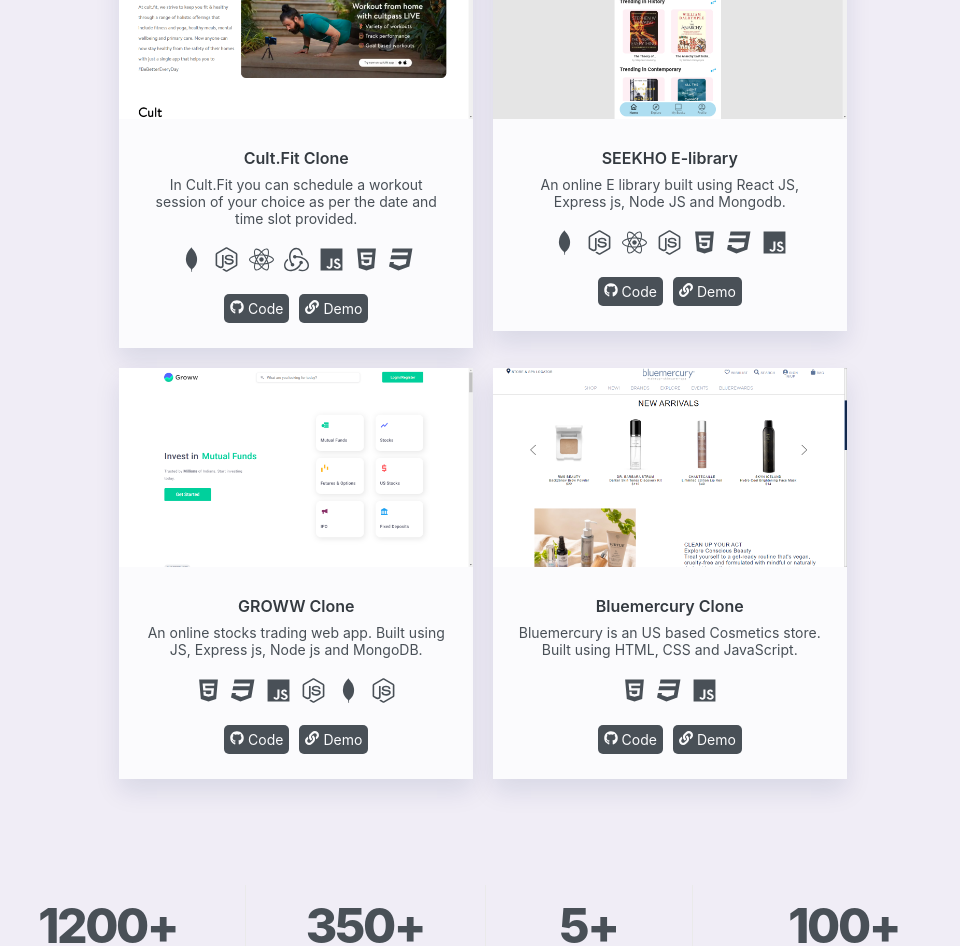
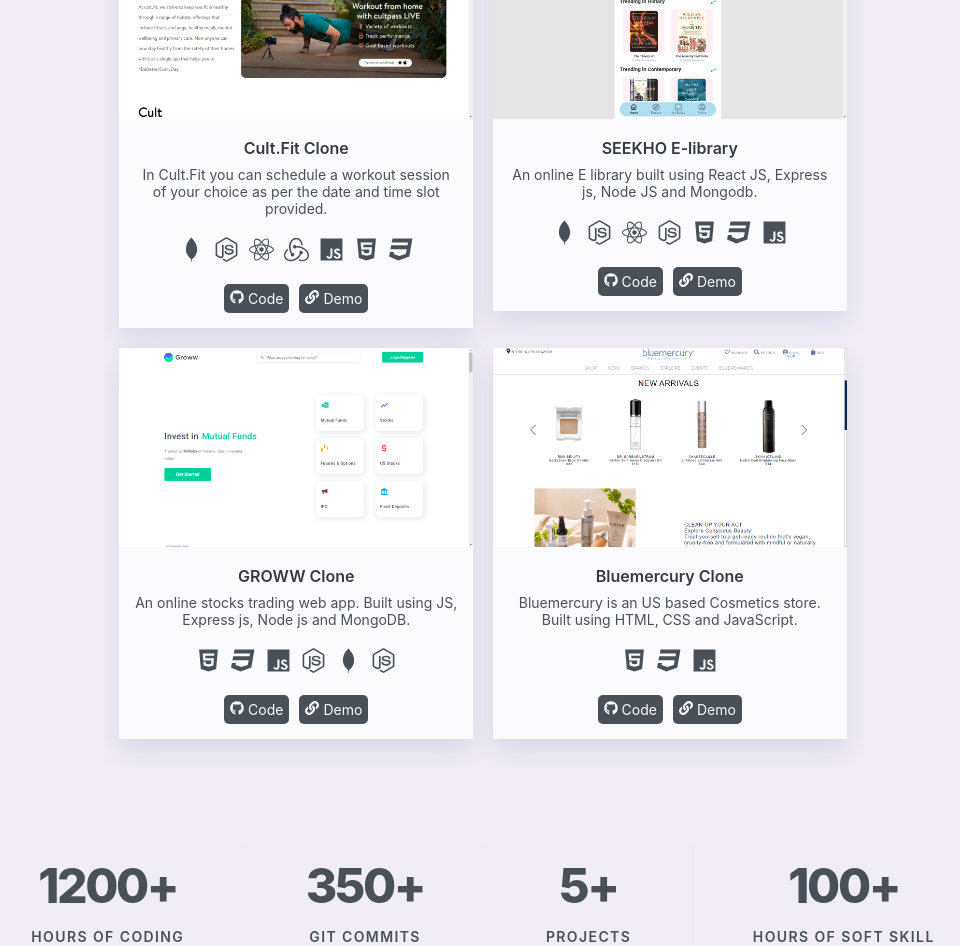
Before and after one commit to Vishal-080/vishalrathod_portfolio, a React (Create React App) app in the folder portfolio/: page / in a window 1280 px wide. Shown: the part 2480-3426 px from the top of the page, without its empty margins (157-1117 px from the left). Built offline with nearby package versions, Linux system fonts and the light colour scheme; no server answers; a web font is replaced by a local one.

Commit message:
fixed project div position

```diff
--- a/portfolio/src/Components/Projects/Projects.jsx
+++ b/portfolio/src/Components/Projects/Projects.jsx
@@ -130,7 +130,7 @@ const Projects = () => {
             <BoxDiv key={item.id}>
               <ServiceBox>
                 <img src={item.image} alt="icon" style={{ width: "100%" }} />
-                <div style={{ margin: "25px" }}>
+                <div style={{ margin: "15px" }}>
                   <ServiceBoxHeader style={{ textAlign: "center" }}>
                     {item.project_name}
                   </ServiceBoxHeader>
```
